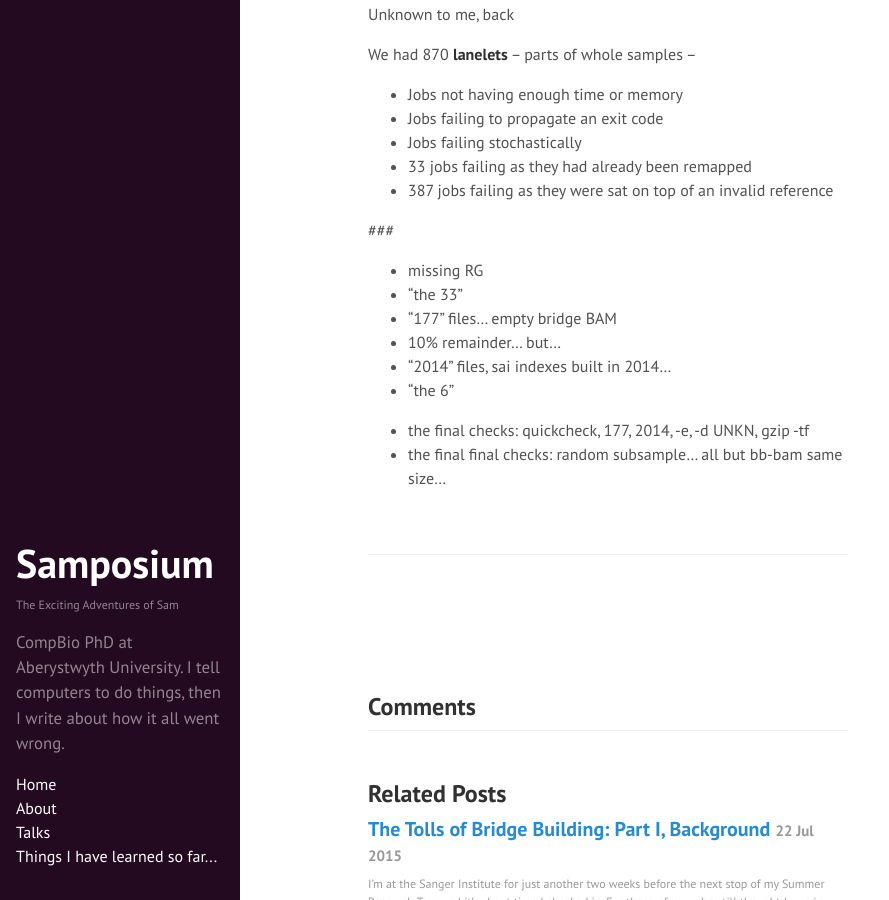
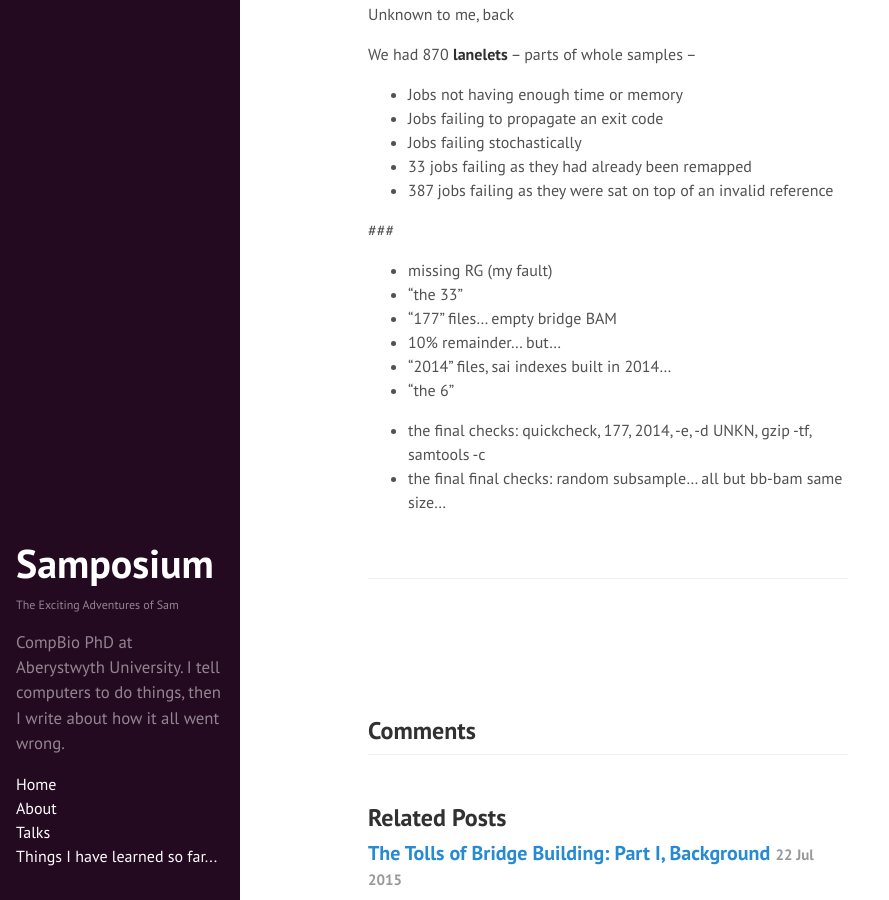
Before and after one commit to SamStudio8/samstudio8.github.io.off, a Jekyll site: the page built from _posts/2015-07-23-bridgebuilding-p2.md, in a window 1280 px wide and 900 px high, scrolled down 3476 px. Shown: the whole window, without its empty margins (0-889 px from the left). Built offline with Jekyll 4.4.1, drawn with Linux system fonts in a browser that asks for light colours; Markdown is read by kramdown in place of the engine named in the settings; comment, search, counter and statistics services are not loaded.

Commit message:
Update 2015-07-23-bridgebuilding-p2.md

```diff
--- a/_posts/2015-07-23-bridgebuilding-p2.md
+++ b/_posts/2015-07-23-bridgebuilding-p2.md
@@ -89,7 +89,7 @@ We had 870
 * 387 jobs failing as they were sat on top of an invalid reference
 
 ###
-* missing RG
+* missing RG (my fault)
 * "the 33"
 * "177" files... empty bridge BAM
 * 10% remainder... but...
@@ -97,5 +97,5 @@ We had 870
 * "the 6"
 
 
-* the final checks: quickcheck, 177, 2014, -e, -d UNKN, gzip -tf
+* the final checks: quickcheck, 177, 2014, -e, -d UNKN, gzip -tf, samtools -c
 * the final final checks: random subsample... all but bb-bam same size...
```
